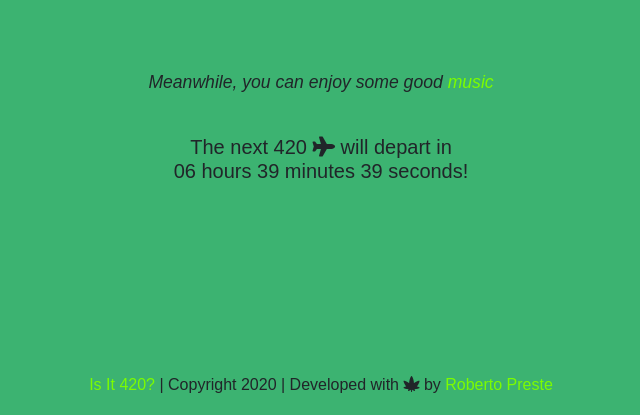
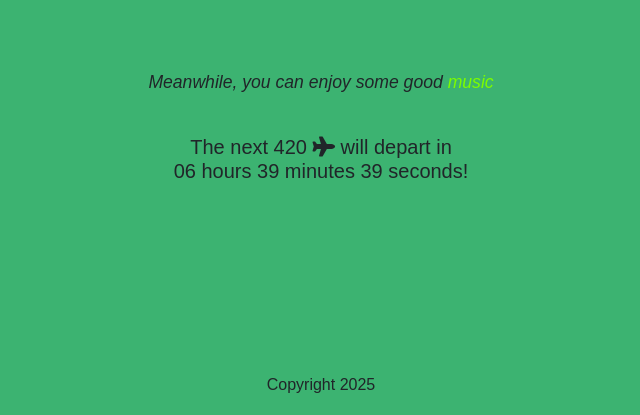
Before and after one commit to robertpreston/IsIt420, a plain HTML site: page index.html in a window 1280 px wide. Shown: the part 385-800 px from the top of the page, without its empty margins (319-959 px from the left). Drawn offline with nearby package versions, Linux system fonts and the light colour scheme.

Commit message:
Remove footer

```diff
--- a/index.html
+++ b/index.html
@@ -119,7 +119,7 @@
             <div class="row">
                 <div class="col-sm-3">&nbsp;</div>
                 <div class="col-sm-6 text-center">
-                    <h6><a href="mailto:roberto.preste@gmail.com" title="Get in touch!">Is It 420?</a> | Copyright 2020 | Developed with <i class="fas fa-cannabis"></i> by <a href="https://robertopreste.com" title="Roberto Preste" target="_blank">Roberto Preste</a></h6>
+                    <h6>Copyright 2025</h6>
                 </div>
                 <div class="col-sm-3">&nbsp;</div>
             </div>
```
Also changed, not shown: img/coinfaucet.png (deleted), img/freelitecoin.png (deleted), img/mannabase.png (deleted), img/minergate.png (deleted).
